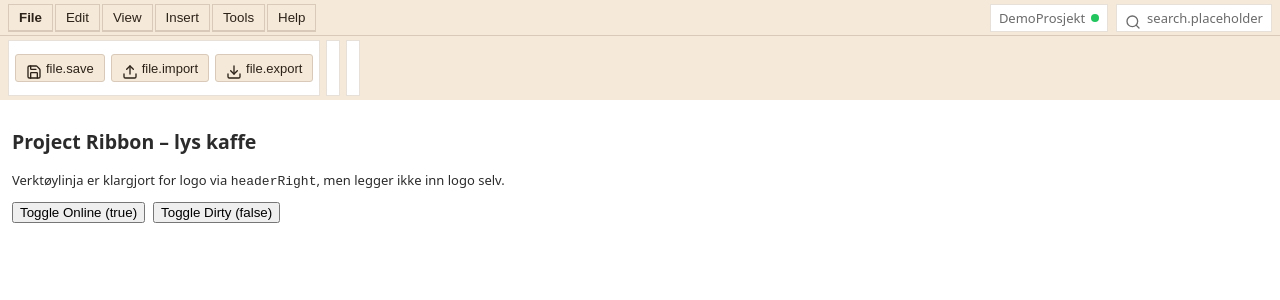
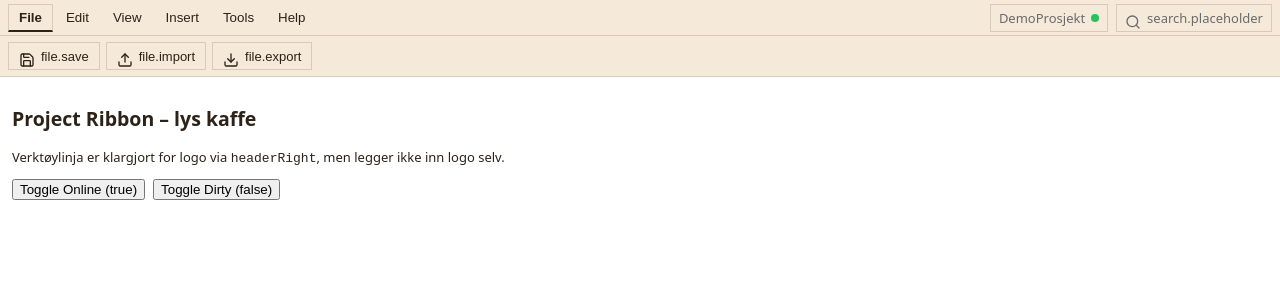
Before and after one commit to Hypermicro-code/TableCore, a React (Vite) app: page / in a window 1280 px wide. Shown: the top 300 px of the page. Built offline with nearby package versions, Linux system fonts and the light colour scheme.

Commit message:
Update index.css

```diff
--- a/src/index.css
+++ b/src/index.css
@@ -1,22 +1,20 @@
-/* ===== Morning Coffee Labs – Light Project Ribbon Theme ===== */
+/* ===== Morning Coffee Labs – Light Project Ribbon/Toolbar (flat) ===== */
 :root{
   /* Palett (lys kaffe) */
-  --coffee-bg: #f7f3ee;         /* bakgrunn app */
-  --coffee-paper: #ffffff;      /* kort, ribbon */
-  --coffee-ink: #2b2b2b;        /* tekst */
+  --coffee-bg: #ffffff;         /* app-bakgrunn */
+  --coffee-toolbar: #f5e9da;    /* lys kaffe i topp */
+  --coffee-ink: #2c2217;        /* mørk brun tekst */
   --coffee-muted: #6b6b6b;      /* sekundær tekst */
-  --coffee-accent: #8b5e34;     /* kaffe-brun */
-  --coffee-accent-2: #c49a6c;   /* lysere brun */
-  --coffee-border: #e6e0d9;     /* linjer/border */
-  --coffee-hover: #f0ebe5;      /* hover */
-  --coffee-focus: #d7c7b5;      /* fokus-outline */
+  --coffee-border: #d8c9b8;     /* diskret kant */
+  --coffee-hover: rgba(0,0,0,0.06);
+  --coffee-active: rgba(0,0,0,0.10);
+  --coffee-focus: #d7c7b5;
 
   /* Tokens */
-  --tb-radius: 0px;       /* spisse hjørner */
-  --menubar-h: 36px;      /* kompakt toppmeny */
-  --ribbon-h: 64px;       /* lav ribbon-høyde */
-  --btn-h: 28px;          /* knapphøyde */
-  --btn-icon: 16px;       /* ikonstørrelse */
+  --tb-radius: 0px;     /* spisse hjørner */
+  --menubar-h: 36px;    /* kompakt toppmeny */
+  --btn-h: 28px;        /* knapphøyde */
+  --btn-icon: 16px;     /* ikonstørrelse */
   --gap: 6px;
   --pad: 8px;
   --font: 13px;
@@ -34,17 +32,16 @@ body{
 /* ===== MENYLINJE (faner: File | Edit | … ) ===== */
 .menubar{
   height: var(--menubar-h);
-  background: var(--coffee-paper);
+  background: var(--coffee-toolbar);
+  color: var(--coffee-ink);
   border-bottom: 1px solid var(--coffee-border);
   display: grid;
-  grid-template-columns: 1fr auto; /* tabs venstre | logo høyre */
+  grid-template-columns: 1fr auto; /* tabs venstre | høyreinnhold */
   align-items: center;
   padding: 0 var(--pad);
 }
 
-.menu-tabs{
-  display:flex; align-items:center; gap: 2px;
-}
+.menu-tabs{ display:flex; align-items:center; gap: 2px; }
 .menu-tab{
   appearance: none;
   background: transparent;
@@ -59,276 +56,114 @@ body{
 .menu-tab:hover{ background: var(--coffee-hover); }
 .menu-tab[aria-selected="true"]{
   border-color: var(--coffee-border);
-  border-bottom-color: var(--coffee-accent);
+  border-bottom-color: var(--coffee-ink);
   font-weight: 600;
 }
 .menu-tab:focus-visible{ outline: 2px solid var(--coffee-focus); outline-offset: 2px; }
 
-/* Logo-høyre */
-.menu-right{
-  display:flex; align-items:center; gap: 8px;
-}
-.menu-logo{
-  display:inline-flex; align-items:center; gap:6px;
-  color: var(--coffee-accent);
-  font-weight: 600;
-}
+.menu-right{ display:flex; align-items:center; gap: 8px; }
+.menu-logo{ display:inline-flex; align-items:center; gap:6px; color: var(--coffee-ink); font-weight: 600; }
 .menu-logo img{ height: 18px; width: auto; }
 
-/* ===== RIBBON (grupper av verktøy under fanene) ===== */
+/* ===== RIBBON (flat, identisk stil som toolbar) ===== */
 .ribbon{
-  height: var(--ribbon-h);
-  background: var(--coffee-paper);
+  /* ikke fast høyde – la innholdet bestemme, men hold det kompakt */
+  background: var(--coffee-toolbar);
+  color: var(--coffee-ink);
   border-bottom: 1px solid var(--coffee-border);
-  display:flex; align-items: stretch; gap: 10px;
+  display: flex;
+  align-items: center;
+  flex-wrap: wrap;
+  gap: var(--gap);
   padding: 6px var(--pad);
-  overflow-x: auto;
+  box-shadow: none;
 }
 
+/* Fjern grupperinger/paneler – la knappene ligge rett på flaten */
 .tb-group{
-  display:flex; align-items:center; gap: 6px;
-  padding: 6px;
-  border: 1px solid var(--coffee-border);
-  background: #fff;
-  border-radius: var(--tb-radius);
-  height: 100%;
+  /* Fallback: nøytral container uten visuell effekt */
+  display: contents;                       /* flater vekk wrapperen (moderne browsere) */
 }
-.tb-group[aria-label]::before{
-  content: attr(aria-label);
-  font-size: 11px; color: var(--coffee-muted);
-  position: relative; top: -34px; /* liten gruppetittel-følelse */
-  margin-right: 6px;
+@supports not (display: contents) {
+  .tb-group{
+    display:flex; align-items:center; gap: var(--gap);
+    padding: 0; margin: 0; background: transparent; border: none;
+  }
 }
+/* Skjul ev. gruppetitler som pseudo-elementer */
+.tb-group[aria-label]::before{ display: none !important; content: ""; }
 
-/* Knappestil (kompakt) */
-.tb-btn{
+/* Divider har ingen visuell funksjon i flat ribbon */
+.tb-divider{ display: none; }
+
+/* ===== Felles knappestil (toolbar + ribbon) ===== */
+.tb-btn,
+.menubar .btn,
+.ribbon .btn,
+.ribbon button{
   display:inline-flex; align-items:center; gap: 6px;
   height: var(--btn-h);
   padding: 0 10px;
-  background: transparent;
+  background: transparent;                           /* flat */
+  color: var(--coffee-ink);
   border: 1px solid var(--coffee-border);
   border-radius: var(--tb-radius);
-  color: var(--coffee-ink);
   cursor: pointer;
   white-space: nowrap;
+  box-shadow: none;
+  font-size: 13px;
+  font-weight: 500;
 }
-.tb-btn:hover{ background: var(--coffee-hover); }
-.tb-btn:active{ background: #efe7de; }
-.tb-btn:disabled{ opacity:.5; cursor: not-allowed; }
-.tb-btn:focus-visible{ outline: 2px solid var(--coffee-focus); outline-offset: 2px; }
+.tb-btn:hover,
+.menubar .btn:hover,
+.ribbon .btn:hover,
+.ribbon button:hover{
+  background: var(--coffee-hover);
+}
+.tb-btn:active,
+.menubar .btn:active,
+.ribbon .btn:active,
+.ribbon button:active{
+  background: var(--coffee-active);
+}
+.tb-btn:disabled,
+.menubar .btn:disabled,
+.ribbon .btn:disabled,
+.ribbon button:disabled{
+  opacity:.5; cursor: not-allowed; background: transparent; border-color: var(--coffee-border);
+}
+.tb-btn:focus-visible,
+.menubar .btn:focus-visible,
+.ribbon .btn:focus-visible,
+.ribbon button:focus-visible{
+  outline: 2px solid var(--coffee-focus); outline-offset: 2px;
+}
 
 .tb-icon{ width: var(--btn-icon); height: var(--btn-icon); display:inline-flex; }
 
-/* Divider inni grupper */
-.tb-divider{
-  width:1px; height: calc(100% - 12px);
-  background: var(--coffee-border);
-  margin: 6px 2px;
-}
-
-/* Innhold under ribbon i demoen */
-.page{
-  padding: 12px;
-}
+/* ===== Chips/inputs som matcher flaten ===== */
 .status-chip{
   display:inline-flex; align-items:center; gap:6px;
   height: var(--btn-h);
   padding: 0 8px;
   border: 1px solid var(--coffee-border);
-  background: #fff;
+  background: transparent;
   color: var(--coffee-muted);
+  border-radius: var(--tb-radius);
 }
 .status-dot{ width:8px; height:8px; border-radius:50%; background: #c9c9c9; }
 .status-ok{ background:#22c55e; }
 .status-off{ background:#ef4444; }
-/* === Theme overrides: kun farger, ingen layout === */
-:root {
-  --mc-toolbar-bg: #f6e6ce;   /* lys kaffe på verktøylinja */
-  --mc-toolbar-text: #3a2a1a; /* mørk brun tekst på verktøylinja */
-  --mc-toolbar-border: #d8c9b8;
-  --mc-page-bg: #ffffff;      /* resten av siden hvit */
+
+input[type="text"],
+input[type="search"]{
+  background: transparent;
+  color: var(--coffee-ink);
+  border: 1px solid var(--coffee-border);
+  border-radius: var(--tb-radius);
+  height: var(--btn-h);
+  padding: 0 8px;
 }
 
-/* Resten av siden hvit – endrer kun bakgrunn, ikke margin/typografi */
-html, body, #root {
-  background-color: var(--mc-page-bg) !important;
-}
-
-/* Treff vanlige toolbar/ribbon-varianter – endrer kun bakgrunn/tekst/border */
-.toolbar-core,
-.ribbon,
-.ribbon-bar,
-.app-toolbar,
-header.toolbar,
-header.app-toolbar {
-  background-color: var(--mc-toolbar-bg) !important;
-  color: var(--mc-toolbar-text) !important;
-  border-bottom: 1px solid var(--mc-toolbar-border) !important;
-}
-
-/* Ikoner/knapper som arver tekstfarge på toolbaren */
-.toolbar-core .icon,
-.ribbon .icon,
-.app-toolbar .icon {
-  color: var(--mc-toolbar-text) !important;
-}
-/* === Kaffe-flate for hele toppområdet (meny + ribbon) === */
-:root {
-  --mc-toolbar-bg: #f5e9da;      /* lys kaffe */
-  --mc-toolbar-border: #d8c9b8;  /* diskret kant */
-  --mc-toolbar-text: #2c2217;    /* mørk brun tekst */
-  --mc-toolbar-hover: rgba(0,0,0,0.06);
-}
-
-/* Selve toppbarene (treffer vanlige varianter) */
-header,
-nav,
-.toolbar-core,
-.ribbon,
-.ribbon-bar,
-.ribbon-row,
-.menu-bar,
-.menubar,
-.menu-root,
-.menu-strip {
-  background-color: var(--mc-toolbar-bg) !important;
-  color: var(--mc-toolbar-text) !important;
-  border-bottom: 1px solid var(--mc-toolbar-border) !important;
-  box-shadow: none !important;
-}
-
-/* Fjern hvite “kort” rundt ribbon-grupper/knapper */
-.ribbon .group,
-.ribbon .group-body,
-.ribbon .panel,
-.ribbon .card,
-.ribbon .section,
-.ribbon .box {
-  background: transparent !important;
-  border-color: var(--mc-toolbar-border) !important;
-  box-shadow: none !important;
-}
-
-/* Gjør knapper flate (samme flate som bakgrunn) */
-.ribbon button,
-.ribbon .btn,
-.ribbon .button,
-.menubar button,
-.menubar .btn,
-.menu-bar button {
-  background: transparent !important;
-  color: var(--mc-toolbar-text) !important;
-  border-color: var(--mc-toolbar-border) !important;
-  box-shadow: none !important;
-}
-.ribbon button:hover,
-.ribbon .btn:hover,
-.menubar button:hover,
-.menu-bar button:hover {
-  background: var(--mc-toolbar-hover) !important;
-}
-
-/* Faner som “File / Edit …” – fjern hvite flater */
-.menubar .tab,
-.menu-bar .tab,
-.menu .tab {
-  background: transparent !important;
-  border-color: transparent !important;
-}
-
-/* Badger/labels/input i header – samme flate */
-.toolbar-core .badge,
-.ribbon .badge,
-.toolbar-core input,
-.ribbon input,
-.toolbar-core .tag,
-.ribbon .tag {
-  background: transparent !important;
-  color: var(--mc-toolbar-text) !important;
-  border-color: var(--mc-toolbar-border) !important;
-}
-
-/* Sørg for at resten av siden er hvit */
-html, body, #root {
-  background-color: #ffffff !important;
-}
-/* === Fjern hvit bakgrunn på knapper og felter i ribbon === */
-.ribbon button,
-.ribbon .btn,
-.ribbon .ribbon-button,
-.toolbar-core button,
-.toolbar-core .btn {
-  background-color: var(--mc-toolbar-bg) !important;
-  color: var(--mc-toolbar-text) !important;
-  border: 1px solid var(--mc-toolbar-border) !important;
-  box-shadow: none !important;
-}
-
-/* === Ribbon forenklet: flate uten grupper, identisk stil som verktøylinje === */
-
-/* Fjern grupperinger og hvite paneler */
-.ribbon,
-.ribbon-bar,
-.ribbon-row,
-.ribbon .group,
-.ribbon .panel,
-.ribbon .section {
-  background-color: var(--mc-toolbar-bg) !important;
-  border: none !important;
-  box-shadow: none !important;
-  padding: 4px 8px !important;
-  display: flex;
-  flex-wrap: wrap;
-  gap: 6px;
-}
-
-/* Knapper – identisk med toolbar */
-.ribbon button,
-.ribbon .btn,
-.toolbar-core button,
-.toolbar-core .btn {
-  background-color: var(--mc-toolbar-bg) !important;
-  color: var(--mc-toolbar-text) !important;
-  border: 1px solid var(--mc-toolbar-border) !important;
-  box-shadow: none !important;
-  padding: 4px 10px !important;
-  font-size: 13px;
-  font-weight: 500;
-  border-radius: 3px;
-  cursor: pointer;
-  display: inline-flex;
-  align-items: center;
-  gap: 4px;
-}
-
-.ribbon button:hover,
-.ribbon .btn:hover,
-.toolbar-core button:hover,
-.toolbar-core .btn:hover {
-  background-color: var(--mc-toolbar-hover) !important;
-}
-
-.ribbon button:active,
-.ribbon .btn:active,
-.toolbar-core button:active,
-.toolbar-core .btn:active {
-  background-color: var(--mc-toolbar-border) !important;
-}
-
-/* Fjern separatorer og hvite felter */
-.ribbon .separator,
-.ribbon .divider,
-.ribbon [role="separator"] {
-  display: none !important;
-}
-
-/* Harmoniser input/search-felt på samme flate */
-.ribbon input,
-.ribbon .input,
-.toolbar-core input {
-  background-color: var(--mc-toolbar-bg) !important;
-  color: var(--mc-toolbar-text) !important;
-  border: 1px solid var(--mc-toolbar-border) !important;
-  padding: 4px 8px;
-  border-radius: 3px;
-}
+/* ===== Sideinnhold (demo) ===== */
+.page{ padding: 12px; }
```
